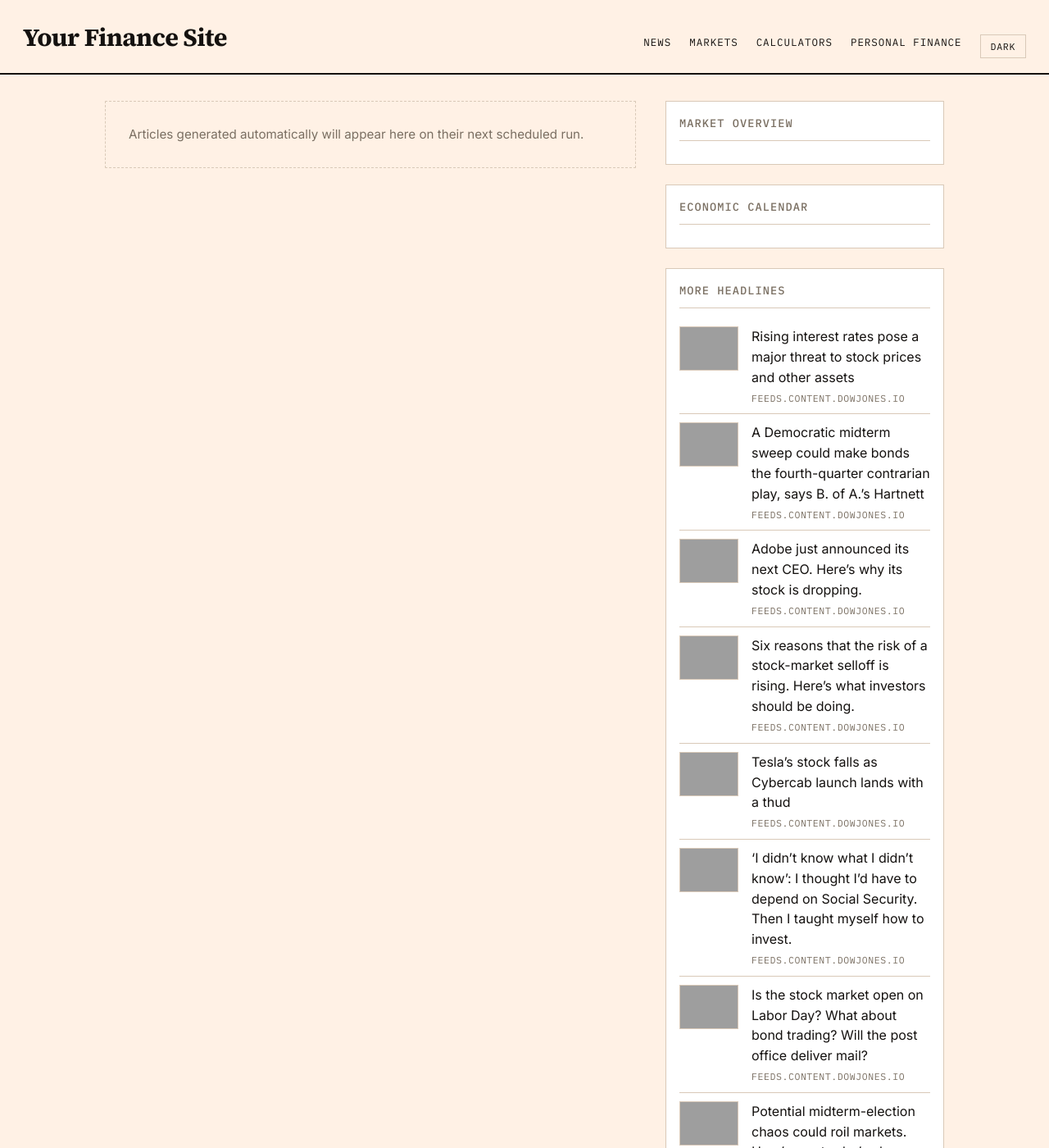
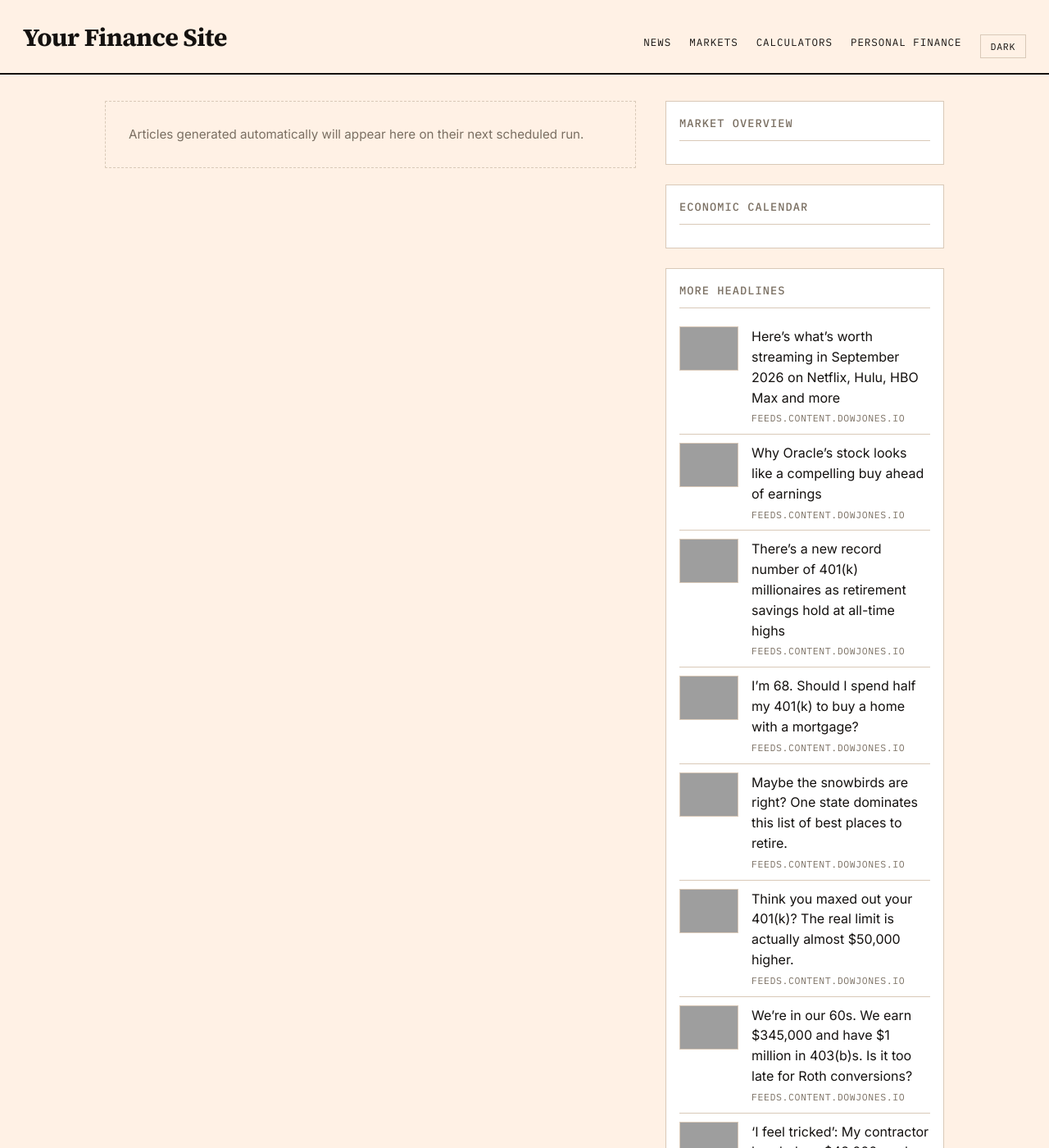
Before and after one commit to GlobTechCo/globtechco.github.io, a Jekyll site: the page built from index.html, in a window 1280 px wide and 1400 px high, cut to the strip 0-1400 px from the top of the window. Shown: the whole strip at 82% size. Built offline with Jekyll 4.4.1, drawn with Linux system fonts in a browser that asks for light colours; a script that is not in the unit is left out; the list of posts is cut into pages by our own code; some of the changed text lies outside the part shown; grey boxes are pictures that could not be loaded.

Commit message:
Auto-content update 2026-09-04

```diff
--- a/_data/aggregator.yml
+++ b/_data/aggregator.yml
@@ -1,50 +1,50 @@
-- title: "Rising interest rates pose a major threat to stock prices and other assets"
-  link: "https://www.marketwatch.com/story/rising-interest-rates-pose-a-major-threat-to-stock-prices-and-other-assets-0f9f3208?mod=mw_rss_topstories"
+- title: "Here\u2019s what\u2019s worth streaming in September 2026 on Netflix, Hulu, HBO Max and more"
+  link: "https://www.marketwatch.com/story/heres-whats-worth-streaming-in-september-2026-on-netflix-hulu-hbo-max-and-more-a702e7dd?mod=mw_rss_topstories"
   source: "feeds.content.dowjones.io"
-  pubdate: "Fri, 04 Sep 2026 15:05:00 GMT"
-  image: "https://images.mktw.net/im-49435509"
-- title: "A Democratic midterm sweep could make bonds the fourth-quarter contrarian play, says B. of A.\u2019s Hartnett"
-  link: "https://www.marketwatch.com/story/a-democratic-midterm-sweep-could-make-bonds-the-fourth-quarter-contrarian-play-says-b-of-a-s-hartnett-badfa59c?mod=mw_rss_topstories"
+  pubdate: "Fri, 04 Sep 2026 20:00:00 GMT"
+  image: "https://images.mktw.net/im-62390842"
+- title: "Why Oracle\u2019s stock looks like a compelling buy ahead of earnings"
+  link: "https://www.marketwatch.com/story/why-oracles-stock-looks-like-a-compelling-buy-ahead-of-earnings-12a04d7b?mod=mw_rss_topstories"
   source: "feeds.content.dowjones.io"
-  pubdate: "Fri, 04 Sep 2026 14:53:00 GMT"
-  image: "https://images.mktw.net/im-52966037"
-- title: "Adobe just announced its next CEO. Here\u2019s why its stock is dropping."
-  link: "https://www.marketwatch.com/story/adobe-just-announced-its-next-ceo-heres-why-its-stock-is-dropping-bad9ed8a?mod=mw_rss_topstories"
+  pubdate: "Fri, 04 Sep 2026 19:59:00 GMT"
+  image: "https://images.mktw.net/im-38729129"
+- title: "There\u2019s a new record number of 401(k) millionaires as retirement savings hold at all-time highs"
+  link: "https://www.marketwatch.com/story/theres-a-new-record-number-of-401-k-millionaires-as-retirement-savings-hold-at-all-time-highs-94f2c520?mod=mw_rss_topstories"
   source: "feeds.content.dowjones.io"
-  pubdate: "Fri, 04 Sep 2026 13:42:00 GMT"
-  image: "https://images.mktw.net/im-38050642"
-- title: "Six reasons that the risk of a stock-market selloff is rising. Here\u2019s what investors should be doing."
-  link: "https://www.marketwatch.com/story/six-reasons-that-the-risk-of-a-stock-market-selloff-is-rising-heres-what-investors-should-be-doing-4c3d84ec?mod=mw_rss_topstories"
+  pubdate: "Fri, 04 Sep 2026 19:52:00 GMT"
+  image: "https://images.mktw.net/im-91155215"
+- title: "I\u2019m 68. Should I spend half my 401(k) to buy a home with a mortgage?"
+  link: "https://www.marketwatch.com/story/im-68-should-i-spend-half-my-401-k-to-buy-a-home-with-a-mortgage-285e5ada?mod=mw_rss_topstories"
   source: "feeds.content.dowjones.io"
-  pubdate: "Fri, 04 Sep 2026 13:30:00 GMT"
-  image: "https://images.mktw.net/im-79336767"
-- title: "Tesla\u2019s stock falls as Cybercab launch lands with a thud"
-  link: "https://www.marketwatch.com/story/teslas-stock-falls-as-cybercab-launch-lands-with-a-thud-1108376b?mod=mw_rss_topstories"
+  pubdate: "Fri, 04 Sep 2026 19:52:00 GMT"
+  image: "https://images.mktw.net/im-68443876"
+- title: "Maybe the snowbirds are right? One state dominates this list of best places to retire."
+  link: "https://www.marketwatch.com/story/maybe-the-snowbirds-are-right-one-state-dominates-this-list-of-best-places-to-retire-ab506160?mod=mw_rss_topstories"
   source: "feeds.content.dowjones.io"
-  pubdate: "Fri, 04 Sep 2026 13:25:00 GMT"
-  image: "https://images.mktw.net/im-15675044"
-- title: "\u2018I didn\u2019t know what I didn\u2019t know\u2019: I thought I\u2019d have to depend on Social Security. Then I taught myself how to invest."
-  link: "https://www.marketwatch.com/story/i-didnt-know-what-i-didnt-know-i-thought-id-have-to-depend-on-social-security-then-i-taught-myself-how-to-invest-0129870b?mod=mw_rss_topstories"
+  pubdate: "Fri, 04 Sep 2026 19:51:00 GMT"
+  image: "https://images.mktw.net/im-79403932"
+- title: "Think you maxed out your 401(k)? The real limit is actually almost $50,000 higher."
+  link: "https://www.marketwatch.com/story/think-you-maxed-out-your-401-k-the-real-limit-is-actually-almost-50-000-higher-217a89ee?mod=mw_rss_topstories"
   source: "feeds.content.dowjones.io"
-  pubdate: "Fri, 04 Sep 2026 13:01:00 GMT"
-  image: "https://images.mktw.net/im-10854269"
-- title: "Is the stock market open on Labor Day? What about bond trading? Will the post office deliver mail?"
-  link: "https://www.marketwatch.com/story/is-the-stock-market-open-on-labor-day-does-the-post-office-deliver-mail-6d58fd77?mod=mw_rss_topstories"
-  source: "feeds.content.dowjones.io"
-  pubdate: "Fri, 04 Sep 2026 12:51:00 GMT"
-  image: "https://images.mktw.net/im-98514485"
-- title: "Potential midterm-election chaos could roil markets. Here\u2019s one trader\u2019s play."
-  link: "https://www.marketwatch.com/story/potential-midterm-election-chaos-can-roil-markets-heres-one-traders-play-73a02966?mod=mw_rss_topstories"
-  source: "feeds.content.dowjones.io"
-  pubdate: "Fri, 04 Sep 2026 12:40:00 GMT"
-  image: "https://images.mktw.net/im-98592516"
+  pubdate: "Fri, 04 Sep 2026 19:49:00 GMT"
+  image: "https://images.mktw.net/im-30294956"
 - title: "We\u2019re in our 60s. We earn $345,000 and have $1 million in 403(b)s. Is it too late for Roth conversions?"
   link: "https://www.marketwatch.com/story/were-in-our-60s-my-wife-and-i-have-345-000-in-annual-pensions-and-1-million-in-403-b-s-is-it-too-late-for-roth-conversions-5df35d42?mod=mw_rss_topstories"
   source: "feeds.content.dowjones.io"
-  pubdate: "Fri, 04 Sep 2026 12:15:00 GMT"
+  pubdate: "Fri, 04 Sep 2026 19:15:00 GMT"
   image: "https://images.mktw.net/im-73906186"
+- title: "\u2018I feel tricked\u2019: My contractor handed my $42,000 pool upgrade to a subcontractor I had already rejected. What can I do?"
+  link: "https://www.marketwatch.com/story/my-contractor-handed-my-42-000-pool-upgrade-to-a-subcontractor-i-had-already-rejected-what-can-i-do-dce41b2b?mod=mw_rss_topstories"
+  source: "feeds.content.dowjones.io"
+  pubdate: "Fri, 04 Sep 2026 19:00:00 GMT"
+  image: "https://images.mktw.net/im-79771522"
+- title: "Trump\u2019s latest threat \u2014 to stop trading with some countries unless there\u2019s a rate cut \u2014 risks shock to U.S. economy"
+  link: "https://www.marketwatch.com/story/trumps-threat-to-stop-trade-unless-theres-a-rate-cut-risks-shock-to-u-s-economy-2e6b9798?mod=mw_rss_topstories"
+  source: "feeds.content.dowjones.io"
+  pubdate: "Fri, 04 Sep 2026 18:59:00 GMT"
+  image: "https://images.mktw.net/im-72904333"
 - title: "\u2018I currently give him $1,000 a month\u2019: My grandson has severe mental illness. How do I protect him after I\u2019m gone?"
   link: "https://www.marketwatch.com/story/im-desperately-trying-to-plan-ahead-im-leaving-everything-to-my-grandson-who-has-severe-mental-illness-how-can-i-protect-him-d8df2646?mod=mw_rss_topstories"
   source: "feeds.content.dowjones.io"
-  pubdate: "Fri, 04 Sep 2026 12:15:00 GMT"
+  pubdate: "Fri, 04 Sep 2026 18:45:00 GMT"
   image: "https://images.mktw.net/im-87943806"
```
